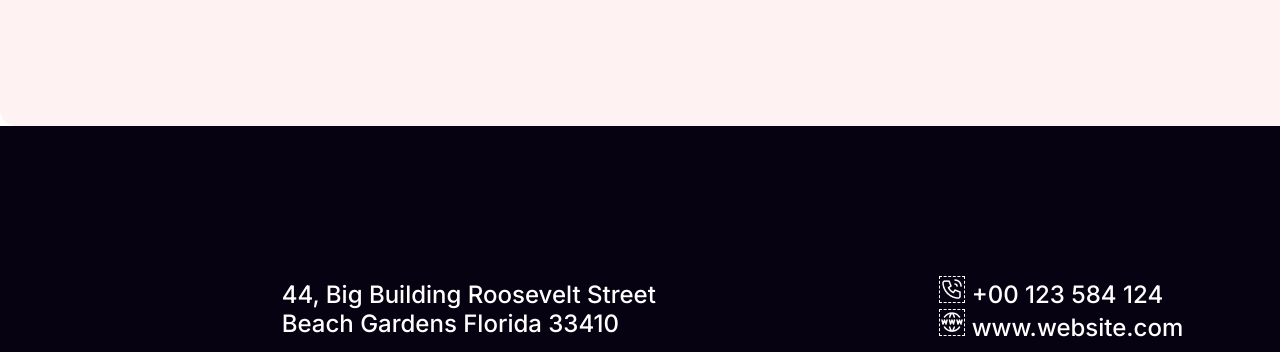
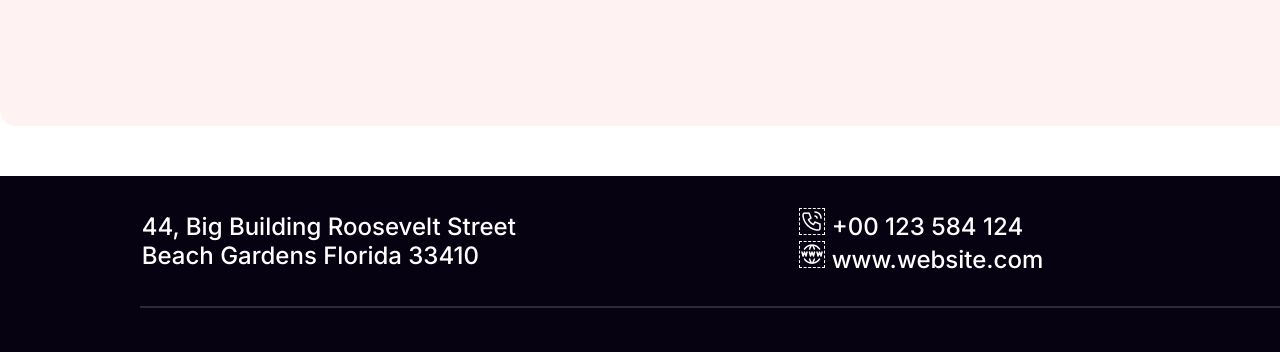
Before and after one commit to Ripa1518/new-year-offer, a plain HTML site: page index.html in a window 1280 px wide. Shown: the part 6370-6722 px from the top of the page. Drawn offline with Linux system fonts and the light colour scheme.

Commit message:
correction

```diff
--- a/index.html
+++ b/index.html
@@ -149,7 +149,7 @@ molestie malesuada. Ipsum sed sodales risus ut pellentesque vel euismod. Eleifen
                 <p>44, Big Building Roosevelt Street <br>
 Beach Gardens Florida 33410</p>
             </div>
-            <div class="two">
+            <div class="one">
                 <p> <img src="icons/Call.png" alt="" class="phone"> +00 123 584 124</p>
                 <p> <img src="icons/Website.png" alt="" class="www"> www.website.com</p>
             </div>
--- a/styles/style.css
+++ b/styles/style.css
@@ -433,20 +433,26 @@ border: 0;
 height: 609px;
 margin: 0 auto;
 background: rgb(7, 2, 17);
-padding-top: 30px;
+/* padding-top: 30px; */
+margin-bottom: 0;
 
 }
 .content{
+    width: 1185px;
+    height: 80px;
     display: flex;
     justify-content: space-around;
-    align-items: center;
+    align-items:center;
     color: rgb(255, 255, 255);
 font-family: Inter;
 font-size: 24px;
 font-weight: 500;
 /* border: 2px solid green;  */
-margin: 120px 275px 50px 140px;
-margin-top: 120px;
+margin-top: 50px;
+margin-bottom: 50px;
+}
+.one {
+    margin-top: 50px;
 }
 .phone, .www{
 
@@ -492,3 +498,6 @@ font-family: Inter;
 font-size: 24px;
 font-weight: 500;
 }
+footer {
+    margin-bottom: 0;
+}
```
